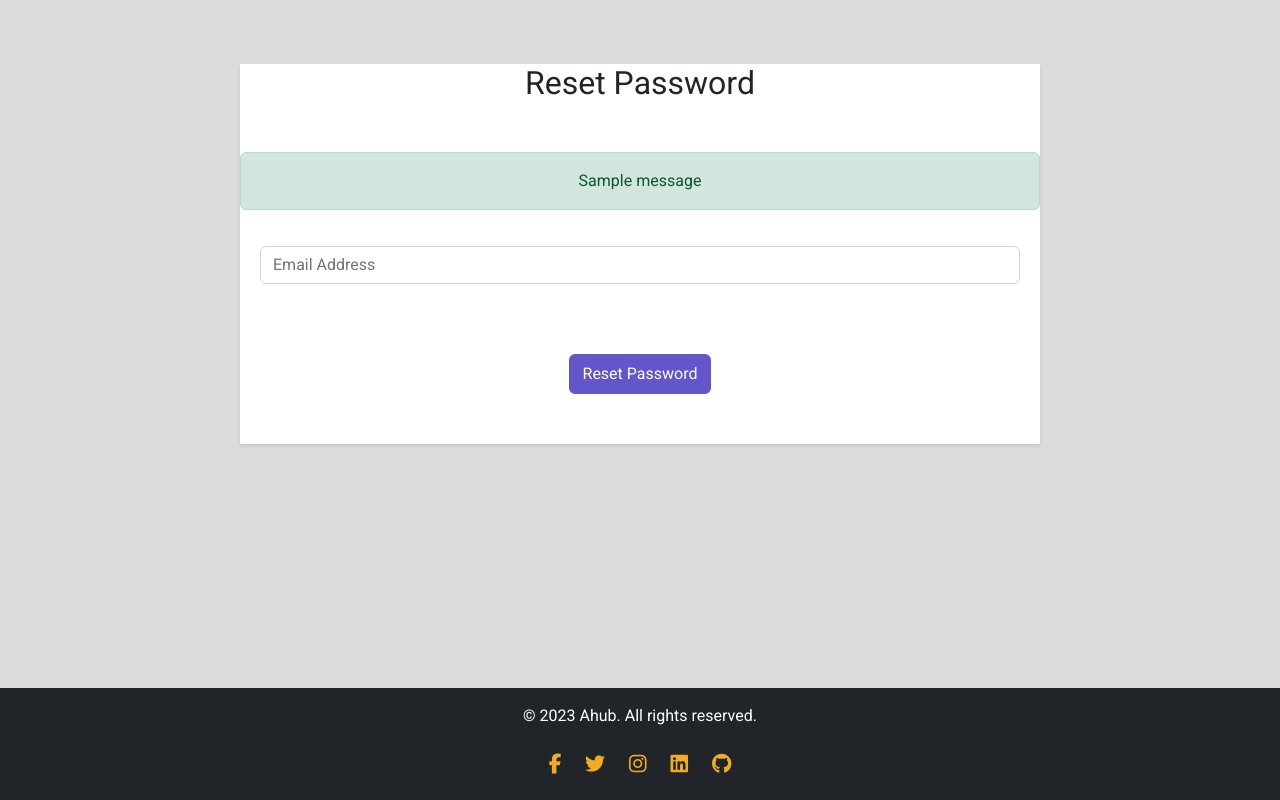
After one commit to maktong123/Ahub-Internship-Application, a Django app: page /apply/reset_password/ in a window 1280 px wide. The commit adds this page. Run offline with Django 4.2, Linux system fonts and the light colour scheme; one stand-in notice (Sample message) is shown; some libraries are stand-ins or nearby versions.

Commit message:
added reset password

```diff
--- a/apply/forms.py
+++ b/apply/forms.py
@@ -2,6 +2,7 @@ from django.forms import ModelForm
 from .models import *
 from django import forms
 from django.contrib.auth.forms import AuthenticationForm
+from django.contrib.auth.forms import PasswordResetForm
 
 class CheckInForm(ModelForm):
     class Meta:
@@ -79,3 +80,6 @@ class ContactForm(forms.ModelForm):
     class Meta:
         model = Contact
         fields = ['name', 'email', 'message']
+
+class  ResetPasswordForm(PasswordResetForm):
+    email = forms.EmailField(widget=forms.EmailInput(attrs={'class': 'form-control', 'placeholder': 'Email Address'}))
--- a/templates/login.html
+++ b/apply/templates/login.html
@@ -33,7 +33,7 @@
         <button type="submit" class="btn btn-primary" value="Login" id="submit">Login</button>
     </div>
 	<div class="fpassword">
-        <a href="#" >Forgot password?</a>
+        <a href="{% url 'reset_password'%}" >Forgot password?</a>
     </div>
 	<div class="noaccount">
         <a href="{% url 'registration_form'%}" >Don't have an account yet?</a>
--- /dev/null
+++ b/apply/templates/reset_password.html
@@ -0,0 +1,24 @@
+{% extends 'main.html' %}
+
+{% block content %}
+{% block navbar %}
+{% endblock %}
+  <div class="reset">
+    <div class="reset-container">
+    <h2>Reset Password</h2>
+  {% if messages %}
+    {% for message in messages %}
+      <div class="alert alert-{{ message.tags }}">
+        {{ message }}
+      </div>
+    {% endfor %}
+  {% endif %}
+  <form method="POST" action="{% url 'reset_password' %}">
+    {% csrf_token %}
+
+   <div class="reset-email"> {{ form.email }}</div>
+    <button type="submit" class="btn btn-primary">Reset Password</button>
+  </form>
+</div>
+  </div>
+{% endblock %}
--- a/apply/urls.py
+++ b/apply/urls.py
@@ -11,5 +11,7 @@ urlpatterns = [
     path('login/', student_login, name='student_login'),
     path('student/profile/', student_profile, name='student_profile'),
     path('forms/student/update/', student_update, name='student_update'),
-    path('signout', signOut, name='signout')
+    path('signout', signOut, name='signout'),
+    path('reset_password/', reset_password, name='reset_password'),
+
 ]
--- a/apply/views.py
+++ b/apply/views.py
@@ -2,12 +2,17 @@ from django.shortcuts import render, redirect, get_object_or_404
 from datetime import date, datetime
 from .models import *
 from .forms import *
-import pytz
 from .forms import LoginForm
 from django.contrib import messages
 from django.contrib.auth.decorators import login_required
 from django.contrib.auth import login, authenticate, logout
 from django.conf import settings
+import random
+import string
+from django.template.loader import render_to_string
+from django.core.mail import send_mail
+
+
 # Create your views here.
 
 def checkOut(request):
@@ -108,6 +113,55 @@ def student_login(request):
     else:
         return render(request, 'login.html')
 
+
+
+
+from .forms import ResetPasswordForm
+
+# ...
+
+def reset_password(request):
+    form = ResetPasswordForm(request.POST or None)
+    if request.method == 'POST' and form.is_valid():
+        email = form.cleaned_data['email']
+        try:
+            user = User.objects.get(email=email)
+        except User.DoesNotExist:
+            user = None
+        if user:
+            # Generate a random unique password
+            new_password = ''.join(random.choices(string.ascii_letters + string.digits, k=10))
+
+            # Update the user's password
+            user.set_password(new_password)
+            user.save()
+
+            # Render the email template
+            email_subject = 'New Password'
+            email_body = render_to_string('email.html', {
+                'username': user.username,
+                'new_password': new_password,
+            })
+
+            # Send the email
+            send_mail(
+                email_subject,
+                '',
+                'harryprincess419@gmail.com',
+                [email],
+                html_message=email_body,
+                fail_silently=False,
+            )
+
+            messages.success(request, 'Please check your email for the new password.')
+        else:
+            messages.error(request, 'User with the specified email does not exist.')
+        return redirect('reset_password')
+
+    context = {'form': form}
+    return render(request, 'reset_password.html', context)
+
+
 @login_required
 def student_update(request):
     if request.method == 'POST':
--- a/core/templates/index.html
+++ b/core/templates/index.html
@@ -33,6 +33,7 @@
 
 
   <!-- Courses Offered Section -->
+  <a name="courses"></a>
   <section id="courses" class="py-5 ">
     <div class="container">
 
@@ -134,7 +135,7 @@
     <div class="container">
       <div class=" login-btn container text-center">
         <h2 class="text-center intern-text">Already an intern?</h2>
-        <a href="#" class=" for-intern btn btn-secondary btn-sm">Login</a>
+        <a href="{% url 'student_login' %}" class=" for-intern btn btn-secondary btn-sm">Login</a>
         </div>
       <!-- <a href="#apply" class=" for-intern btn btn-primary btn-lg">Apply for Internship</a> -->
       <!-- Add internship application form here -->
--- a/static/login.css
+++ b/static/login.css
@@ -21,6 +21,8 @@
 
   .fpassword, .noaccount {
     margin-top: 10px;
+    text-decoration: none;
+    color: #AAA;
   }
 
   .error {
--- a/static/style.css
+++ b/static/style.css
@@ -614,6 +614,12 @@ body{
     border: 1px solid  rgba(106, 90, 205, 1) ;
     color: #fff;
     }
+
+    footer{
+      position: fixed;
+      bottom: 0;
+      width: 100%;
+    }
     footer .social-links a i{
       margin: 10px;
       align-items: center;
@@ -633,3 +639,42 @@ body{
         font-size: 1.5rem;
         font-weight: lighter;
       }
+
+      /* reset password */
+      .reset-container{
+        margin: 0 auto;
+        max-width: 800px;
+        background-color: #FFFFFF;
+        box-shadow: 0px 2px 4px rgba(0, 0, 0, 0.1);
+      }
+
+      .reset-container h2{
+        margin-bottom: 50px;
+      }
+
+      .reset-email{
+        padding: 20px;
+      }
+
+      .reset button{
+        margin: 50px;
+        background-color: var(--primary-color);
+        border: 2px solid #6355ca;
+      }
+
+      .reset button:hover{
+        background-color: var(--primary-color);
+        border: 2px solid #6355ca;
+        opacity: 0.6;
+      }
+
+      /* Media Queries for responsiveness */
+      @media only screen and (max-width: 600px) {
+        .reset-container {
+          max-width: 100%;
+        }
+
+        .reset button {
+          margin: 20px;
+        }
+      }
--- a/templates/main.html
+++ b/templates/main.html
@@ -35,7 +35,7 @@
           <a class="nav-link" href="{%url 'about'%}">About</a>
         </li>
         <li class="nav-item">
-            <a class="nav-link" href="#">Courses</a>
+            <a class="nav-link" href="#courses">Courses</a>
           </li>
 
         <li class="nav-item">
@@ -80,7 +80,7 @@
 <!-- Bootstrap JS and jQuery -->
 <script src="https://code.jquery.com/jquery-3.5.1.slim.min.js"></script>
 <script src="https://cdn.jsdelivr.net/npm/bootstrap@5.2.3/dist/js/bootstrap.bundle.min.js" integrity="sha384-kenU1KFdBIe4zVF0s0G1M5b4hcpxyD9F7jL+jjXkk+Q2h455rYXK/7HAuoJl+0I4" crossorigin="anonymous"></script>
-<script src="script.js"></script>
+<script src="{% static 'script.js' %}"></script>
 
 </script>
 </body>
```
Also changed, not shown: AhubInternship/settings.py (+11 -1 lines), apply/templates/email.html (added, +17 -0 lines), apply/templates/check_in.html (renamed from templates/check_in.html), apply/templates/check_out.html (renamed from templates/check_out.html), apply/templates/contact.html (renamed from templates/contact.html), apply/templates/contact_success.html (renamed from templates/contact_success.html), apply/templates/edit.html (renamed from templates/edit.html), apply/templates/profile.html (renamed from templates/profile.html), apply/templates/registration.html (renamed from templates/registration.html), apply/templates/update_student.html (renamed from templates/update_student.html), db.sqlite3.
